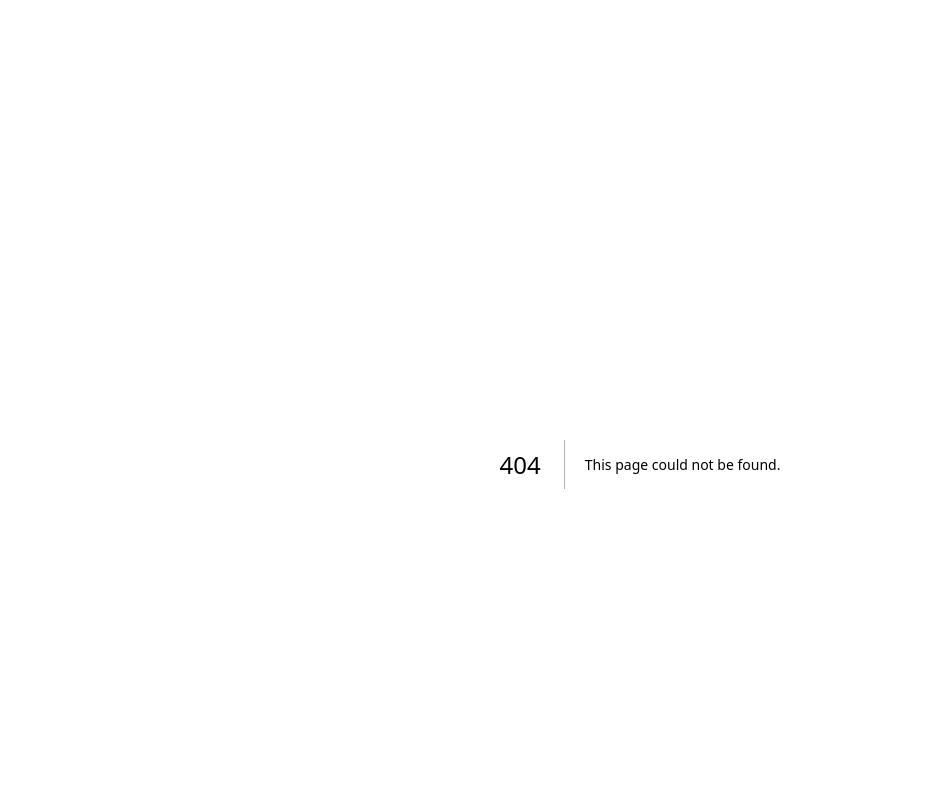
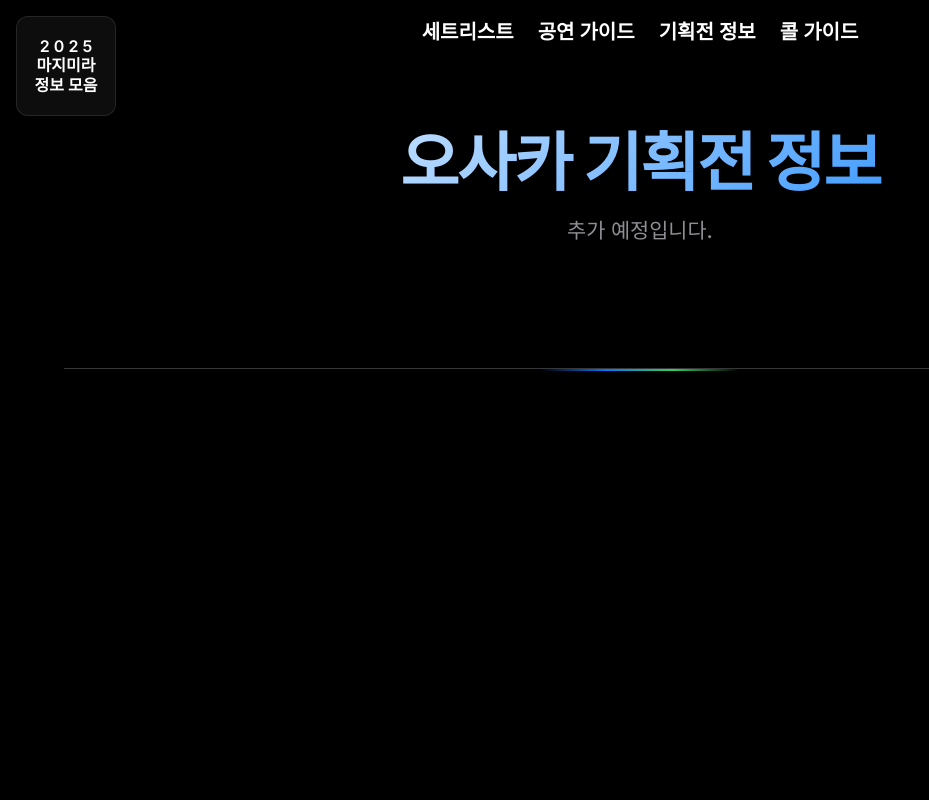
Before and after one commit to kuroka3/MM-Info, a Next.js app: page /exhibition-info/osaka in a window 1280 px wide. Before the commit this address had no page. Shown: the top 800 px of the page, without its empty margins (0-929 px from the left). Built offline with nearby package versions, Linux system fonts and the light colour scheme; a web font is replaced by a local one.

Commit message:
Initial Page Structure

```diff
--- /dev/null
+++ b/src/app/exhibition-info/osaka/page.tsx
@@ -0,0 +1,12 @@
+import type { Metadata } from 'next';
+
+export const metadata: Metadata = { title: '오사카 - 기획전 정보' };
+
+export default function ExhibitionInfoPage() {
+  return (
+    <main className="container" style={{ textAlign: 'center', paddingTop: '4rem' }}>
+      <h1 className="header-title">오사카 기획전 정보</h1>
+      <p className="header-subtitle">추가 예정입니다.</p>
+    </main>
+  );
+}
```
Also changed, not shown: src/app/exhibition-info/tokyo/page.tsx (added, +12 -0 lines).
